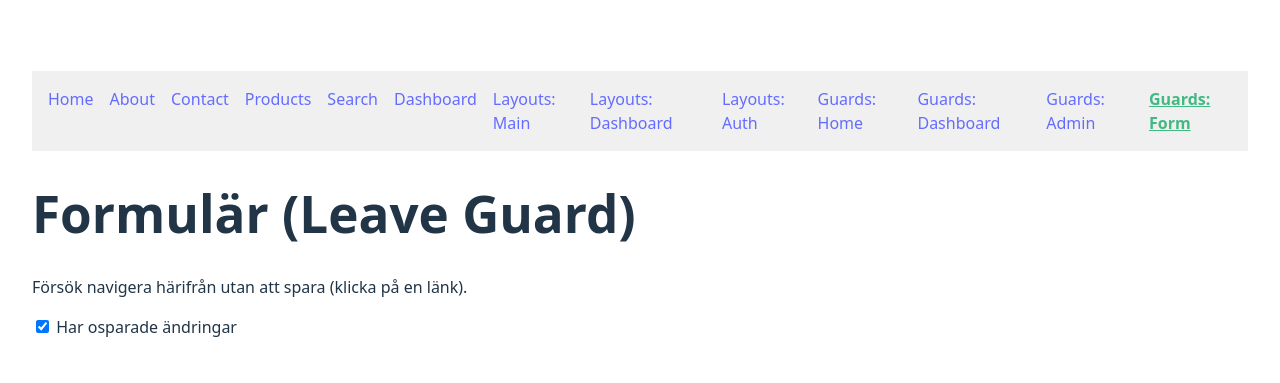
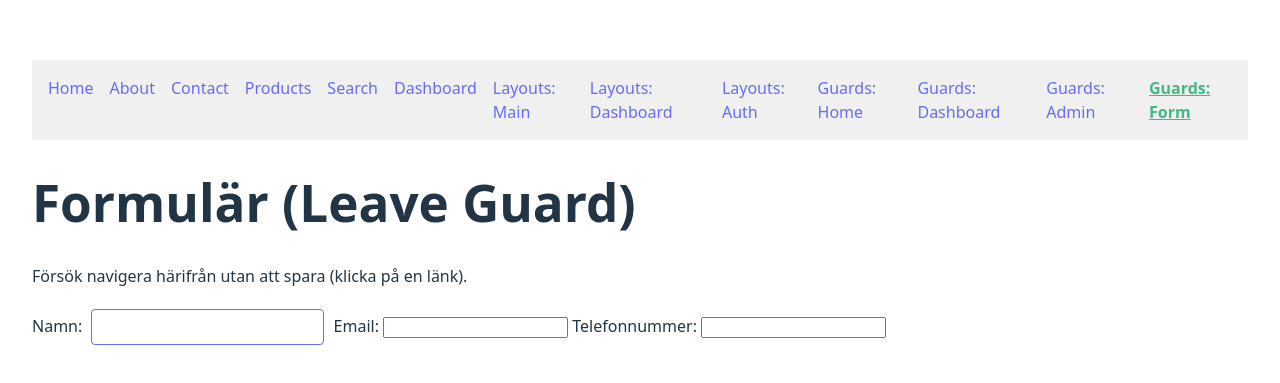
Before and after one commit to joeljohansen-chasacademy/vue-v-3-vue-router, a Vue app: page /guards/form in a window 1280 px wide. Shown: the part 195-578 px from the top of the page. Built offline with nearby package versions, Linux system fonts and the light colour scheme.

Commit message:
added example for form with multiple fields

```diff
--- a/src/views/guards-demo/FormPage.vue
+++ b/src/views/guards-demo/FormPage.vue
@@ -1,10 +1,27 @@
 <script setup>
 import { onBeforeRouteLeave } from "vue-router";
-import { ref } from "vue";
+import { ref, computed } from "vue";
 
-const hasChanges = ref(true);
+// Formulärdata
+const name = ref("");
+const email = ref("");
+const phoneNumber = ref("");
 
-//Email
+// Initiala värden för jämförelse
+const initialValues = {
+	name: "",
+	email: "",
+	phoneNumber: "",
+};
+
+// Computed property som kollar om något har ändrats
+const hasChanges = computed(() => {
+	return (
+		name.value !== initialValues.name ||
+		email.value !== initialValues.email ||
+		phoneNumber.value !== initialValues.phoneNumber
+	);
+});
 
 // In-component guard
 // Körs när vi är på väg att lämna denna komponent
@@ -24,18 +41,28 @@ onBeforeRouteLeave((to, from) => {
 		return true; // Inga ändringar
 	}
 });
-
-//Watch eller computed property på ett objekt som körs varje gång något uppdateras
-//När det uppdateras så sätter vi hasChanges = true;
 </script>
 
 <template>
 	<h1>Formulär (Leave Guard)</h1>
 	<p>Försök navigera härifrån utan att spara (klicka på en länk).</p>
 
-	<label>
-		<input type="checkbox" v-model="hasChanges" />
-		Har osparade ändringar
-	</label>
-	<!-- Input för email -->
+	<form>
+		<label>
+			Namn:
+			<input type="text" v-model="name" />
+		</label>
+
+		<label>
+			Email:
+			<input type="email" v-model="email" />
+		</label>
+
+		<label>
+			Telefonnummer:
+			<input type="tel" v-model="phoneNumber" />
+		</label>
+	</form>
+
+	<p v-if="hasChanges">Du har osparade ändringar</p>
 </template>
```
